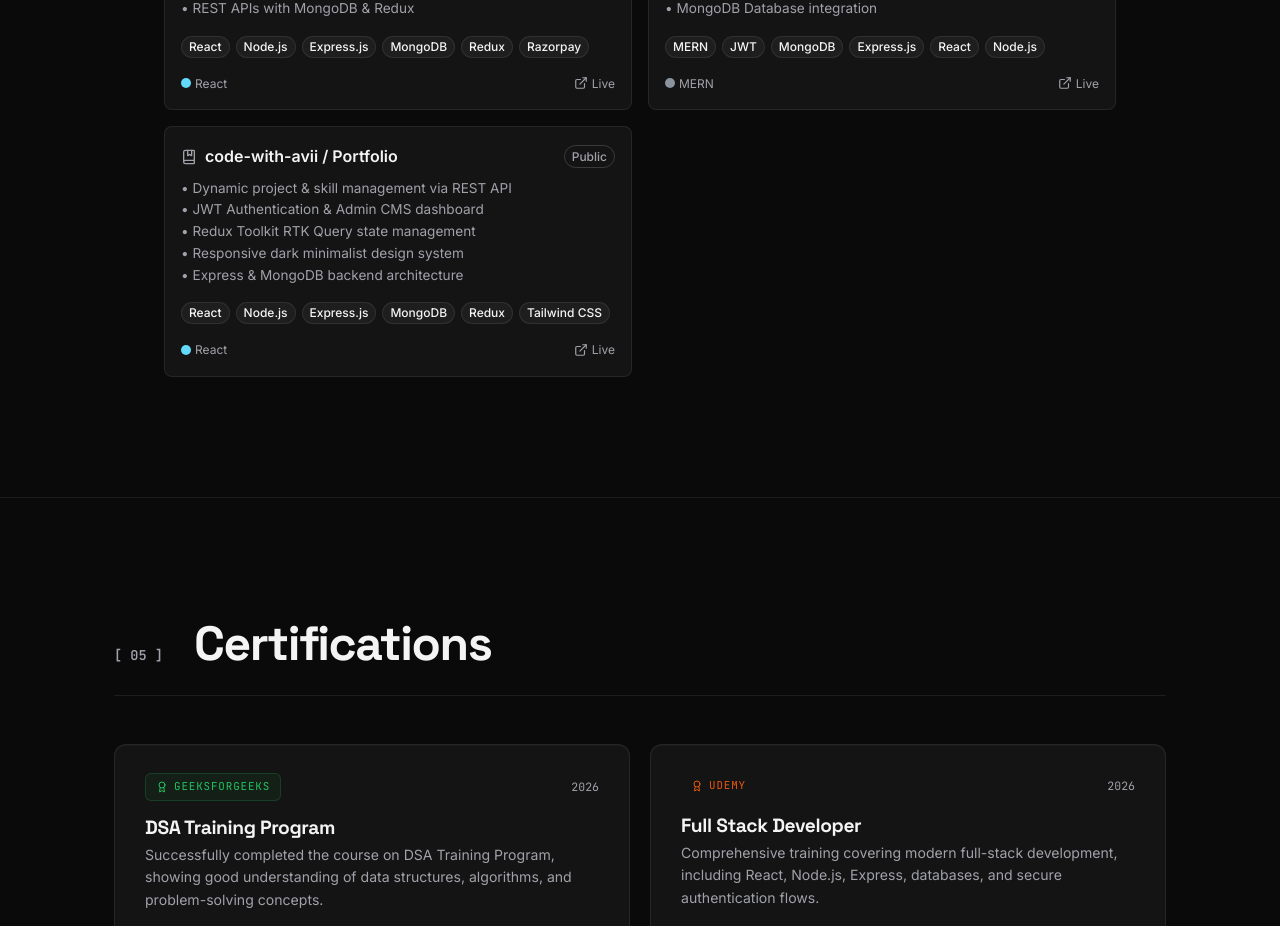
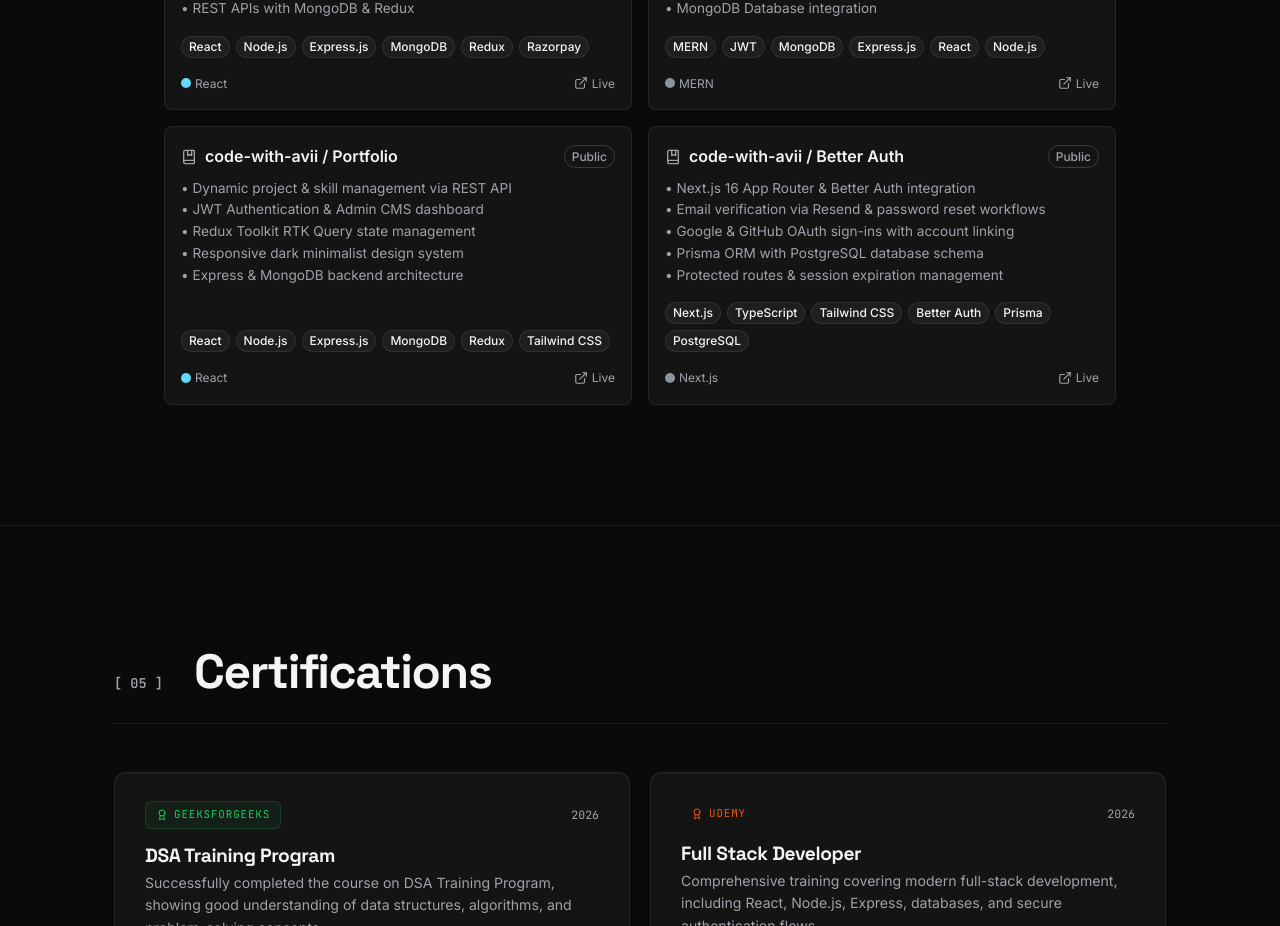
Before and after one commit to code-with-avii/Portfolio, a React (Vite) app in the folder client/: page / in a window 1280 px wide. Shown: the part 3080-4006 px from the top of the page. Built offline with nearby package versions, Linux system fonts and the light colour scheme; no server answers; a web font is replaced by a local one.

Commit message:
modified projects

```diff
--- a/client/src/components/Projects.jsx
+++ b/client/src/components/Projects.jsx
@@ -46,6 +46,20 @@ const FALLBACK = [
     tags: ["React", "Node.js", "Express.js", "MongoDB", "Redux", "Tailwind CSS"],
     githubUrl: "https://github.com/code-with-avii/Portfolio",
     liveUrl: "https://portfolio-abhishekh.vercel.app",
+    featured: true,
+  },
+  {
+    _id: "mem-project-7",
+    title: "Better Auth",
+    subtitle: "Modern Authentication System with Next.js, Better Auth & Prisma",
+    description: `• Next.js 16 App Router & Better Auth integration
+• Email verification via Resend & password reset workflows
+• Google & GitHub OAuth sign-ins with account linking
+• Prisma ORM with PostgreSQL database schema
+• Protected routes & session expiration management`,
+    tags: ["Next.js", "TypeScript", "Tailwind CSS", "Better Auth", "Prisma", "PostgreSQL"],
+    githubUrl: "https://github.com/code-with-avii/Better_auth",
+    liveUrl: "https://github.com/code-with-avii/Better_auth",
     featured: true,
   },
 ];
```
Also changed, not shown: 1 other file (tests, documents, lock files or other folders).
